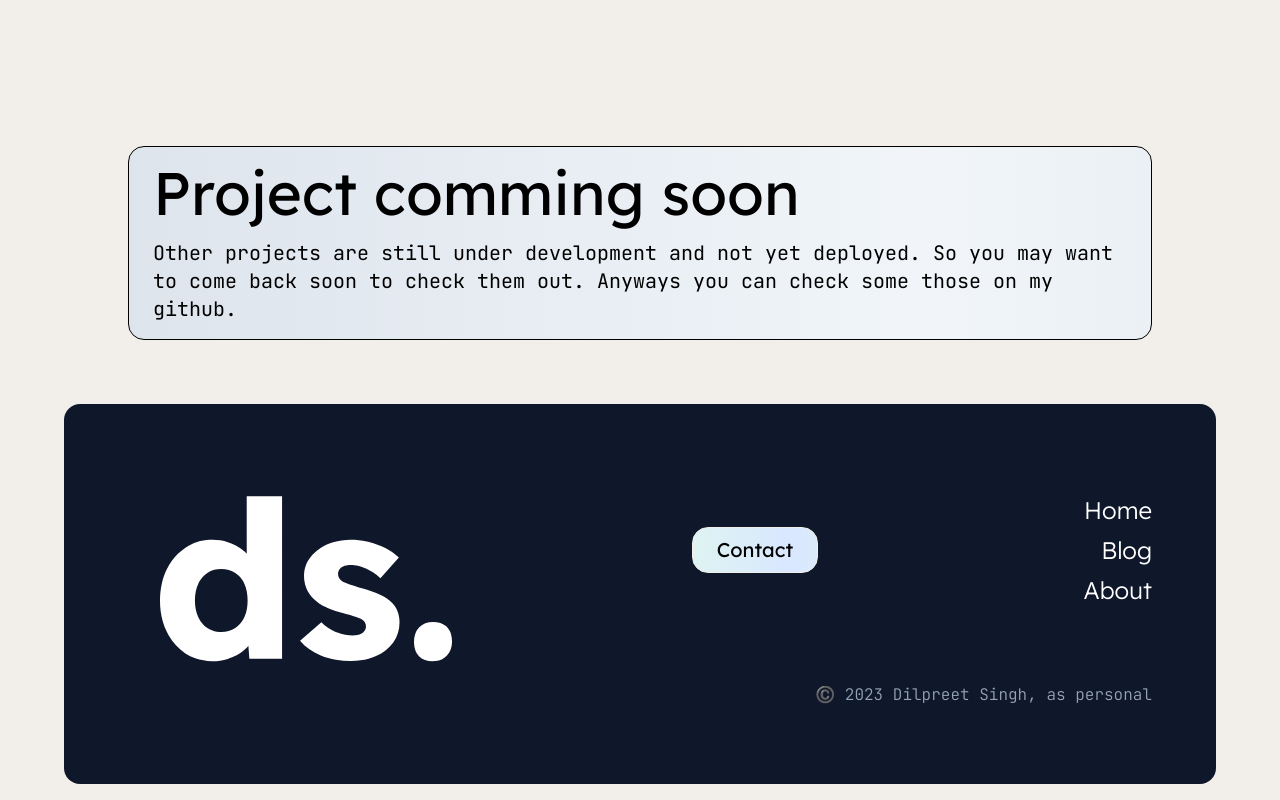
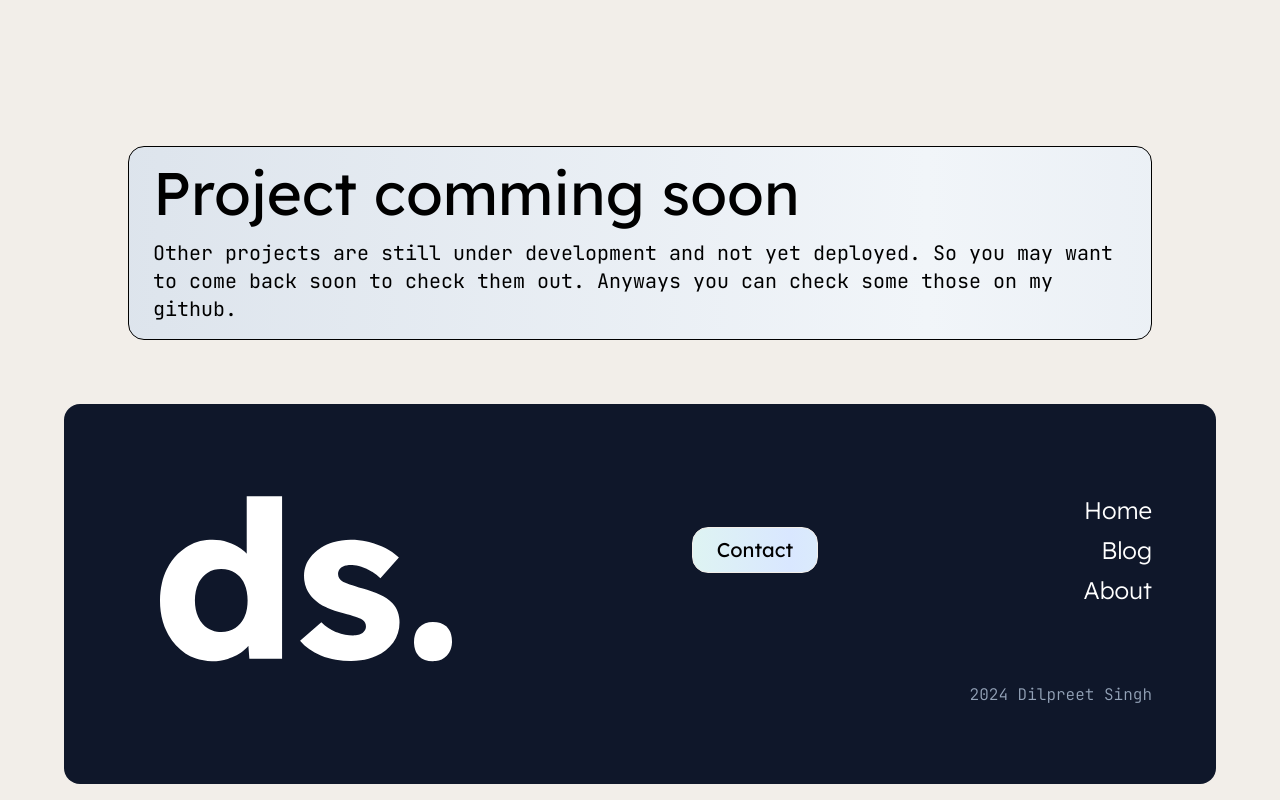
Before and after one commit to dilpreetsinghaulakh/Portfolio, a Next.js app: page / in a window 1280 px wide. Shown: the part 566-1366 px from the top of the page. Built offline with nearby package versions, Linux system fonts and the light colour scheme.

Commit message:
Refactor footer component to update copyright year

```diff
--- a/src/components/footer.tsx
+++ b/src/components/footer.tsx
@@ -27,7 +27,7 @@ export default function Footer() {
               </div>
             </div>
             <h3 className="h-1/4 text-right font-jetBrain text-slate-400 font-light  w-full m-0 p-0 left-0 pb-4 invisible sm:visible">
-              ©️ 2023 Dilpreet Singh, as personal
+              2024 Dilpreet Singh
             </h3>
           </div>
         </div>
```
